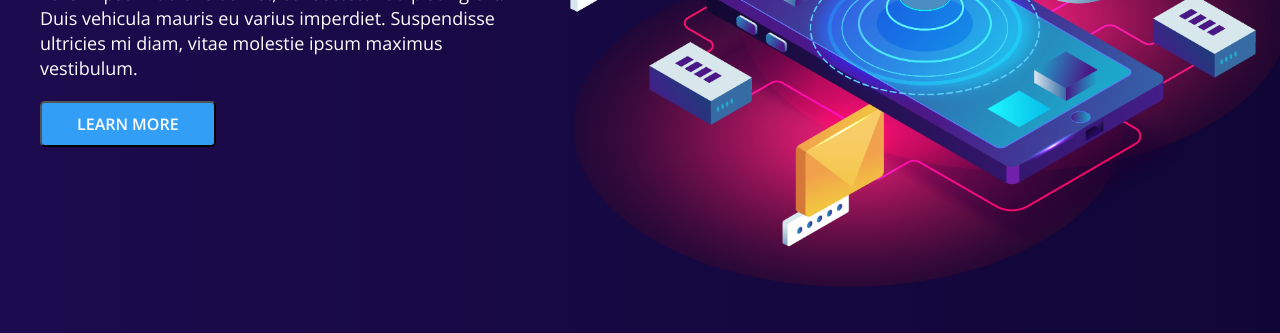
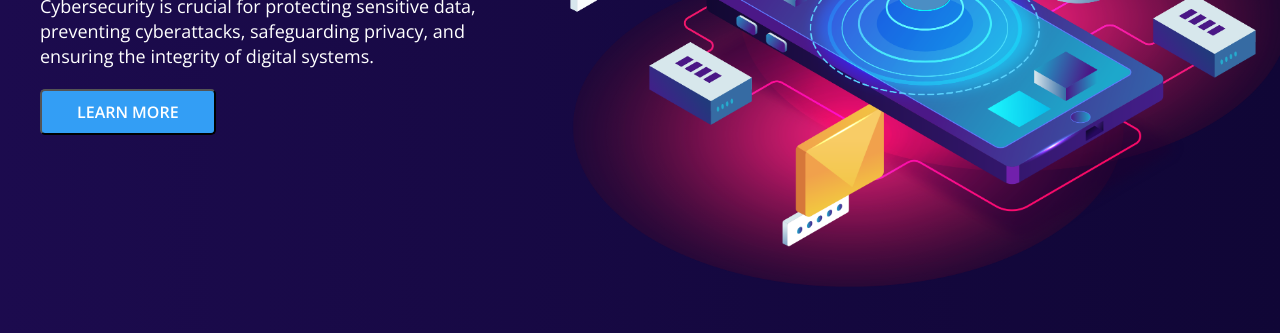
Before and after one commit to aminurjs/cyber-landing-page, a plain HTML site: page index.html in a window 1280 px wide. Shown: the part 477-810 px from the top of the page. Drawn offline with nearby package versions, Linux system fonts and the light colour scheme.

Commit message:
Header area complete

```diff
--- a/index.html
+++ b/index.html
@@ -27,7 +27,7 @@
             <div class="b_cont">
                 <h1>Data</h1>
                 <h2>Protection</h2>
-                <p>Lorem ipsum dolor sit amet, consectetur adipiscing elit. Duis vehicula mauris eu varius imperdiet. Suspendisse ultricies mi diam, vitae molestie ipsum maximus vestibulum.</p>
+                <p>Cybersecurity is crucial for protecting sensitive data, preventing cyberattacks, safeguarding privacy, and ensuring the integrity of digital systems.</p>
                 <button class="primary_btn">Learn More</button>
                 <div class="follow">
                     <p>Follow Us</p>
```
